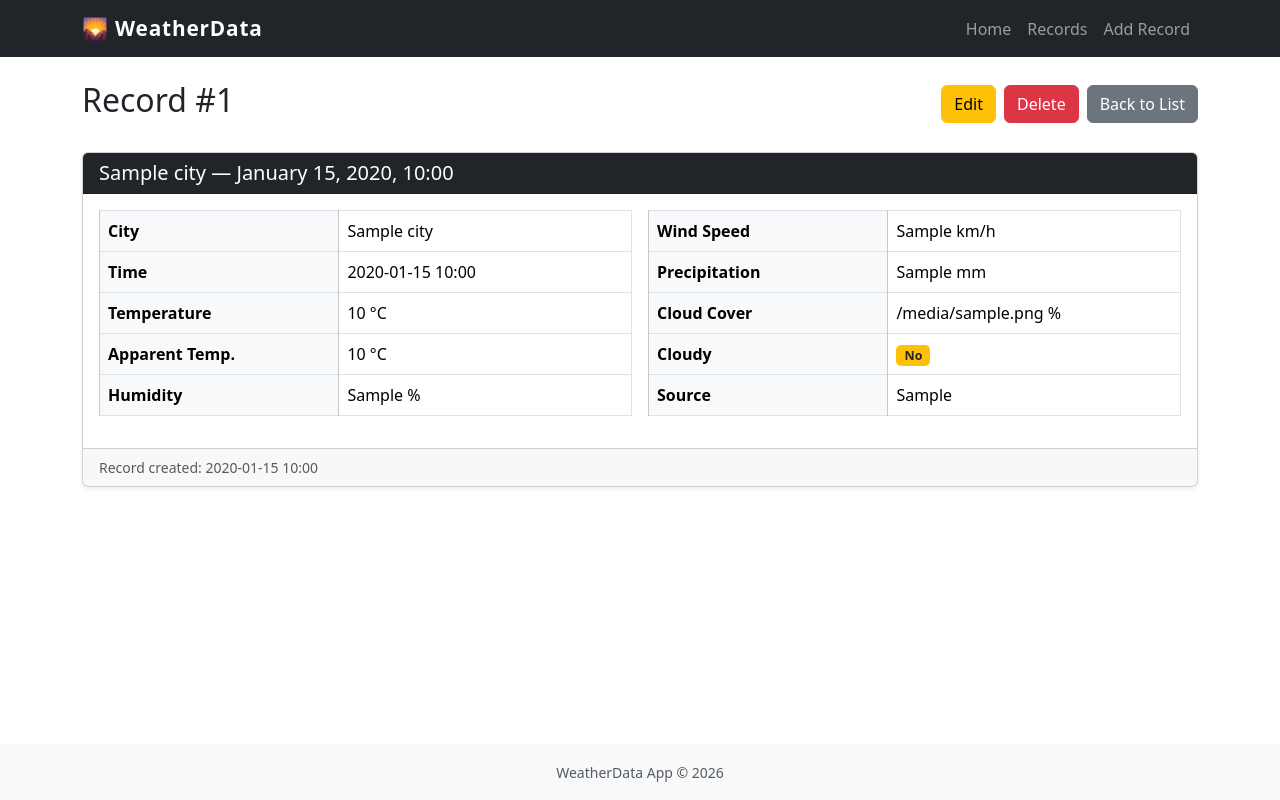
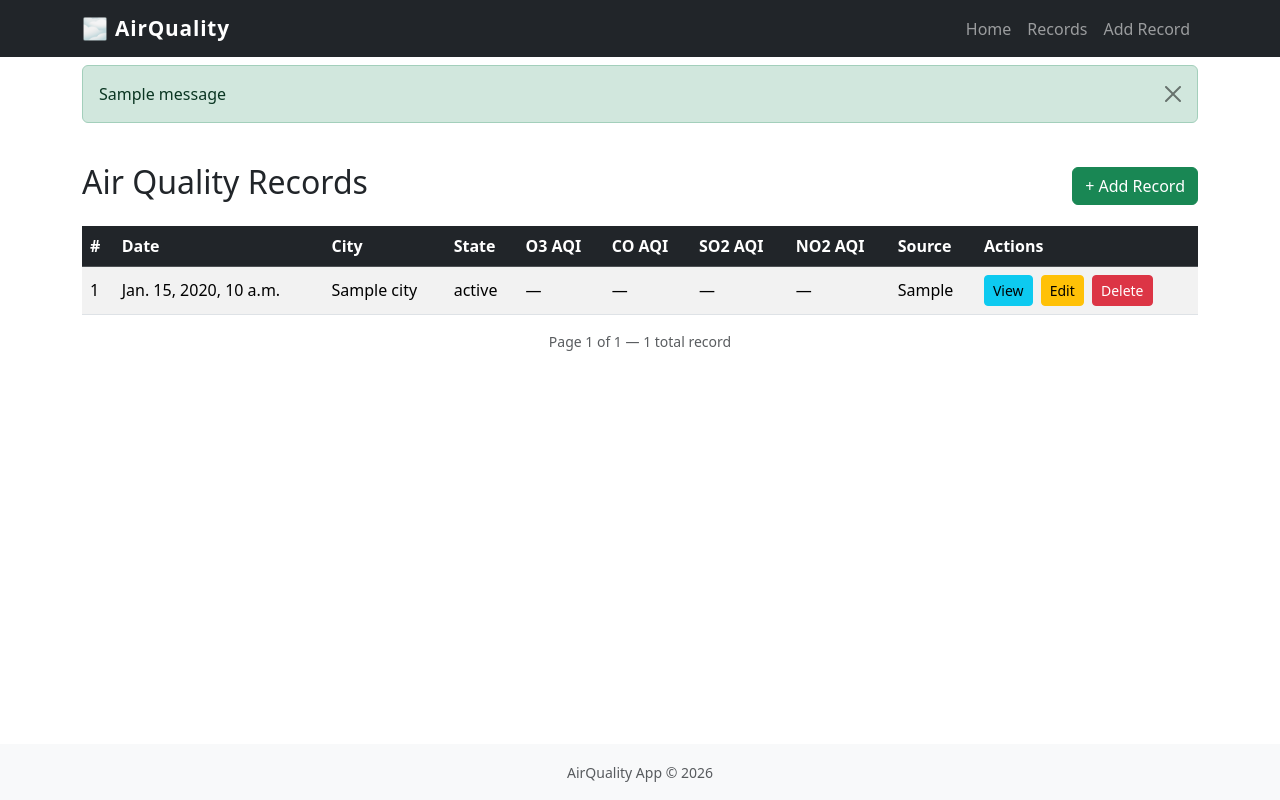
Before and after one commit to sofiabernal5/python-project-group3, a Django app: template project3/mysite/core/templates/core/detail.html in a window 1280 px wide. Run offline with Django 5.2, Linux system fonts and the light colour scheme; the template is opened without the code that fills it: most values are stand-ins (such as "Sample title", 1, 10 or a date in 2020); one stand-in notice (Sample message) is shown.

Commit message:
URLs, Views & Templates added

```diff
--- a/project3/mysite/core/templates/core/base.html
+++ b/project3/mysite/core/templates/core/base.html
@@ -4,7 +4,7 @@
 <head>
     <meta charset="UTF-8">
     <meta name="viewport" content="width=device-width, initial-scale=1.0">
-    <title>{% block title %}Weather Data{% endblock %}</title>
+    <title>{% block title %}Air Quality{% endblock %}</title>
     <link href="https://cdn.jsdelivr.net/npm/bootstrap@5.3.3/dist/css/bootstrap.min.css" rel="stylesheet">
     <link rel="stylesheet" href="{% static 'css/style.css' %}">
 </head>
@@ -12,7 +12,7 @@
 
 <nav class="navbar navbar-expand-lg navbar-dark bg-dark">
     <div class="container">
-        <a class="navbar-brand" href="{% url 'core:home' %}">&#127748; WeatherData</a>
+        <a class="navbar-brand" href="{% url 'core:home' %}">🌫️ AirQuality</a>
         <button class="navbar-toggler" type="button"
                 data-bs-toggle="collapse" data-bs-target="#navbarNav"
                 aria-controls="navbarNav" aria-expanded="false" aria-label="Toggle navigation">
@@ -29,10 +29,23 @@
                 <li class="nav-item">
                     <a class="nav-link" href="{% url 'core:record_create' %}">Add Record</a>
                 </li>
+                {# Uncomment after implementing section 2.4: #}
+                {# <li class="nav-item"><a class="nav-link" href="{% url 'core:analytics' %}">Analytics</a></li> #}
             </ul>
         </div>
     </div>
 </nav>
+
+{% if messages %}
+<div class="container mt-2">
+    {% for message in messages %}
+    <div class="alert alert-{{ message.tags|default:'info' }} alert-dismissible fade show" role="alert">
+        {{ message }}
+        <button type="button" class="btn-close" data-bs-dismiss="alert"></button>
+    </div>
+    {% endfor %}
+</div>
+{% endif %}
 
 <main class="container my-4">
     {% block content %}{% endblock %}
@@ -40,7 +53,7 @@
 
 <footer class="footer py-3 bg-light mt-auto">
     <div class="container text-center text-muted">
-        <small>WeatherData App &copy; 2026</small>
+        <small>AirQuality App &copy; 2026</small>
     </div>
 </footer>
 
--- a/project3/mysite/core/templates/core/detail.html
+++ b/project3/mysite/core/templates/core/detail.html
@@ -1,85 +1,90 @@
 {% extends 'core/base.html' %}
 
-{% block title %}Record #{{ record.pk }} — Weather Data{% endblock %}
+{% block title %}Records — Air Quality{% endblock %}
 
 {% block content %}
-<div class="d-flex justify-content-between align-items-center mb-4">
-    <h2>Record #{{ record.pk }}</h2>
-    <div class="d-flex gap-2">
-        <a href="{% url 'core:record_update' record.pk %}" class="btn btn-warning">Edit</a>
-        <a href="{% url 'core:record_delete' record.pk %}" class="btn btn-danger">Delete</a>
-        <a href="{% url 'core:record_list' %}" class="btn btn-secondary">Back to List</a>
-    </div>
+<div class="d-flex justify-content-between align-items-center mb-3">
+    <h2>Air Quality Records</h2>
+    <a href="{% url 'core:record_create' %}" class="btn btn-success">+ Add Record</a>
 </div>
 
-<div class="card shadow-sm">
-    <div class="card-header bg-dark text-white">
-        <h5 class="mb-0">{{ record.city }} &mdash; {{ record.time|date:"F j, Y, H:i" }}</h5>
-    </div>
-    <div class="card-body">
-        <div class="row g-3">
-            <div class="col-md-6">
-                <table class="table table-bordered">
+<div class="table-responsive">
+    <table class="table table-striped table-hover align-middle">
+        <thead class="table-dark">
+            <tr>
+                <th>#</th>
+                <th>Date</th>
+                <th>City</th>
+                <th>State</th>
+                <th>O3 AQI</th>
+                <th>CO AQI</th>
+                <th>SO2 AQI</th>
+                <th>NO2 AQI</th>
+                <th>Source</th>
+                <th>Actions</th>
+            </tr>
+        </thead>
         <tbody>
+            {% for record in page_obj %}
             <tr>
-                            <th class="table-light" style="width:45%">City</th>
-                            <td>{{ record.city }}</td>
+                <td>{{ record.pk }}</td>
+                <td>{{ record.date }}</td>
+                <td>{{ record.location.city }}</td>
+                <td>{{ record.location.state }}</td>
+                <td>{{ record.o3_aqi|default:"—" }}</td>
+                <td>{{ record.co_aqi|default:"—" }}</td>
+                <td>{{ record.so2_aqi|default:"—" }}</td>
+                <td>{{ record.no2_aqi|default:"—" }}</td>
+                <td>{{ record.get_source_display }}</td>
+                <td>
+                    <a href="{% url 'core:record_detail' record.pk %}" class="btn btn-sm btn-info">View</a>
+                    <a href="{% url 'core:record_update' record.pk %}" class="btn btn-sm btn-warning">Edit</a>
+                    <a href="{% url 'core:record_delete' record.pk %}" class="btn btn-sm btn-danger">Delete</a>
+                </td>
             </tr>
+            {% empty %}
             <tr>
-                            <th class="table-light">Time</th>
-                            <td>{{ record.time|date:"Y-m-d H:i" }}</td>
+                <td colspan="10" class="text-center text-muted py-4">
+                    No records found. <a href="{% url 'core:record_create' %}">Add one now.</a>
+                </td>
             </tr>
-                        <tr>
-                            <th class="table-light">Temperature</th>
-                            <td>{{ record.temperature_c }} °C</td>
-                        </tr>
-                        <tr>
-                            <th class="table-light">Apparent Temp.</th>
-                            <td>{{ record.apparent_temperature_c }} °C</td>
-                        </tr>
-                        <tr>
-                            <th class="table-light">Humidity</th>
-                            <td>{{ record.humidity_pct }} %</td>
-                        </tr>
+            {% endfor %}
         </tbody>
     </table>
 </div>
-            <div class="col-md-6">
-                <table class="table table-bordered">
-                    <tbody>
-                        <tr>
-                            <th class="table-light" style="width:45%">Wind Speed</th>
-                            <td>{{ record.windspeed_kmh }} km/h</td>
-                        </tr>
-                        <tr>
-                            <th class="table-light">Precipitation</th>
-                            <td>{{ record.precipitation_mm }} mm</td>
-                        </tr>
-                        <tr>
-                            <th class="table-light">Cloud Cover</th>
-                            <td>{{ record.cloudcover_pct }} %</td>
-                        </tr>
-                        <tr>
-                            <th class="table-light">Cloudy</th>
-                            <td>
-                                {% if record.is_cloudy %}
-                                    <span class="badge bg-secondary">Yes</span>
+
+{% if page_obj.paginator.num_pages > 1 %}
+<nav aria-label="Records pagination">
+    <ul class="pagination justify-content-center">
+        {% if page_obj.has_previous %}
+        <li class="page-item">
+            <a class="page-link" href="?page={{ page_obj.previous_page_number }}">&laquo; Previous</a>
+        </li>
         {% else %}
-                                    <span class="badge bg-warning text-dark">No</span>
+        <li class="page-item disabled"><span class="page-link">&laquo; Previous</span></li>
         {% endif %}
-                            </td>
-                        </tr>
-                        <tr>
-                            <th class="table-light">Source</th>
-                            <td>{{ record.get_source_display }}</td>
-                        </tr>
-                    </tbody>
-                </table>
-            </div>
-        </div>
-    </div>
-    <div class="card-footer text-muted small">
-        Record created: {{ record.created_at|date:"Y-m-d H:i" }}
-    </div>
-</div>
+
+        {% for num in page_obj.paginator.page_range %}
+            {% if page_obj.number == num %}
+            <li class="page-item active"><span class="page-link">{{ num }}</span></li>
+            {% elif num > page_obj.number|add:"-3" and num < page_obj.number|add:"3" %}
+            <li class="page-item"><a class="page-link" href="?page={{ num }}">{{ num }}</a></li>
+            {% endif %}
+        {% endfor %}
+
+        {% if page_obj.has_next %}
+        <li class="page-item">
+            <a class="page-link" href="?page={{ page_obj.next_page_number }}">Next &raquo;</a>
+        </li>
+        {% else %}
+        <li class="page-item disabled"><span class="page-link">Next &raquo;</span></li>
+        {% endif %}
+    </ul>
+</nav>
+{% endif %}
+
+<p class="text-center text-muted small">
+    Page {{ page_obj.number }} of {{ page_obj.paginator.num_pages }}
+    &mdash; {{ page_obj.paginator.count }} total record{{ page_obj.paginator.count|pluralize }}
+</p>
 {% endblock %}
--- a/project3/mysite/core/urls.py
+++ b/project3/mysite/core/urls.py
@@ -4,10 +4,12 @@ from . import views
 app_name = 'core'
 
 urlpatterns = [
-    path('', views.home, name='home'),
-    path('records/', views.record_list, name='record_list'),
-    path('records/add/', views.record_create, name='record_create'),
-    path('records/<int:pk>/', views.record_detail, name='record_detail'),
-    path('records/<int:pk>/edit/', views.record_update, name='record_update'),
-    path('records/<int:pk>/delete/', views.record_delete, name='record_delete'),
+    path('',                          views.home,          name='home'),
+    path('records/',                  views.record_list,   name='record_list'),
+    path('records/add/',              views.record_create, name='record_create'),
+    path('records/<int:pk>/',         views.record_detail, name='record_detail'),
+    path('records/<int:pk>/edit/',    views.record_update, name='record_update'),
+    path('records/<int:pk>/delete/',  views.record_delete, name='record_delete'),
+
+    # Section 2.4 — analytics URL's go below
 ]
--- a/project3/mysite/mysite/urls.py
+++ b/project3/mysite/mysite/urls.py
@@ -1,30 +1,7 @@
-"""
-URL configuration for mysite project.
-
-The `urlpatterns` list routes URLs to views. For more information please see:
-    https://docs.djangoproject.com/en/6.0/topics/http/urls/
-Examples:
-Function views
-    1. Add an import:  from my_app import views
-    2. Add a URL to urlpatterns:  path('', views.home, name='home')
-Class-based views
-    1. Add an import:  from other_app.views import Home
-    2. Add a URL to urlpatterns:  path('', Home.as_view(), name='home')
-Including another URLconf
-    1. Import the include() function: from django.urls import include, path
-    2. Add a URL to urlpatterns:  path('blog/', include('blog.urls'))
-"""
 from django.contrib import admin
-from django.urls import path
-from core import views
+from django.urls import path, include
 
 urlpatterns = [
     path('admin/', admin.site.urls),
-    # path('', views.home, name='home'),
-    path('/', views.home),
-    path('/records', views.records),
-    #path('/records/<pk>'),
-    #path('/records/add/'),
-    #path('/records/<pk>/edit/'),
-    #path('records/<pk>/delete/')
+    path('', include('core.urls')),
 ]
```
Also changed, not shown: project3/mysite/core/forms.py (+14 -13 lines), project3/mysite/core/templates/core/confirm_delete.html (+5 -7 lines), project3/mysite/core/templates/core/home.html (+88 -10 lines), project3/mysite/core/templates/core/list.html (+20 -33 lines), project3/mysite/core/views.py (+83 -11 lines). Lines whose indentation alone changed are shown as unchanged.
